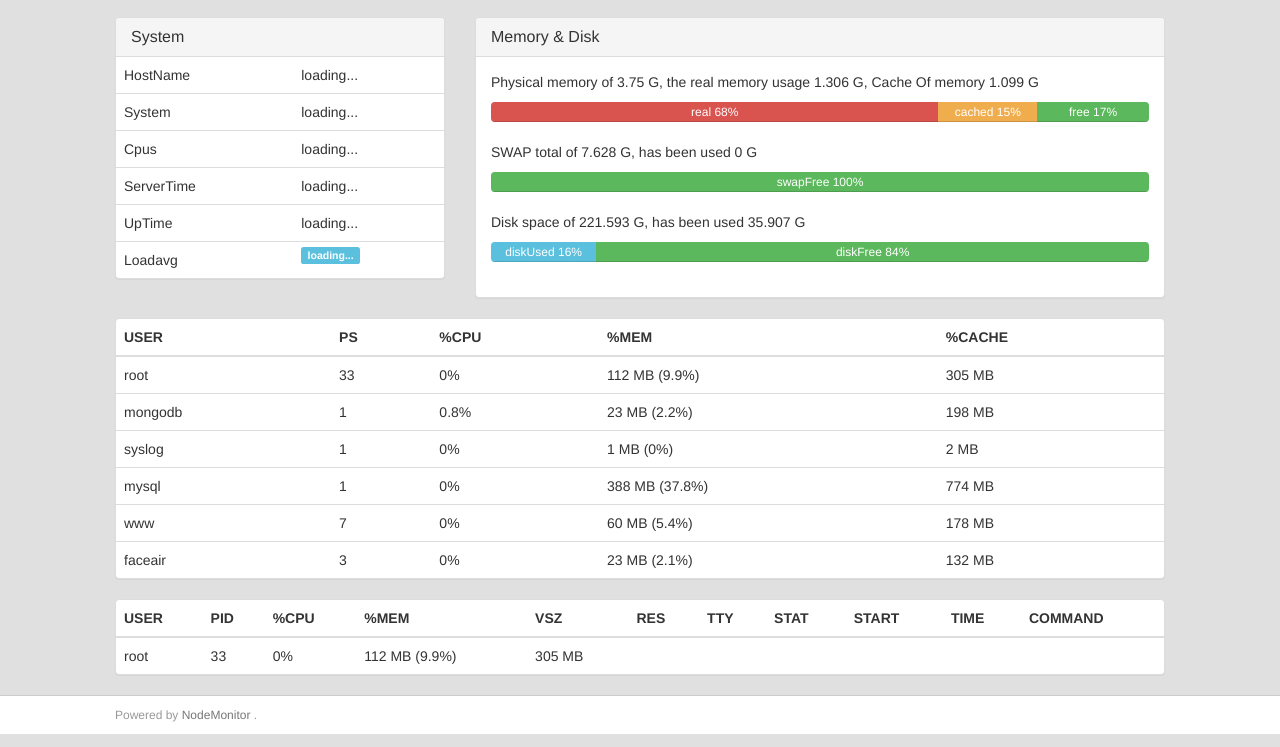
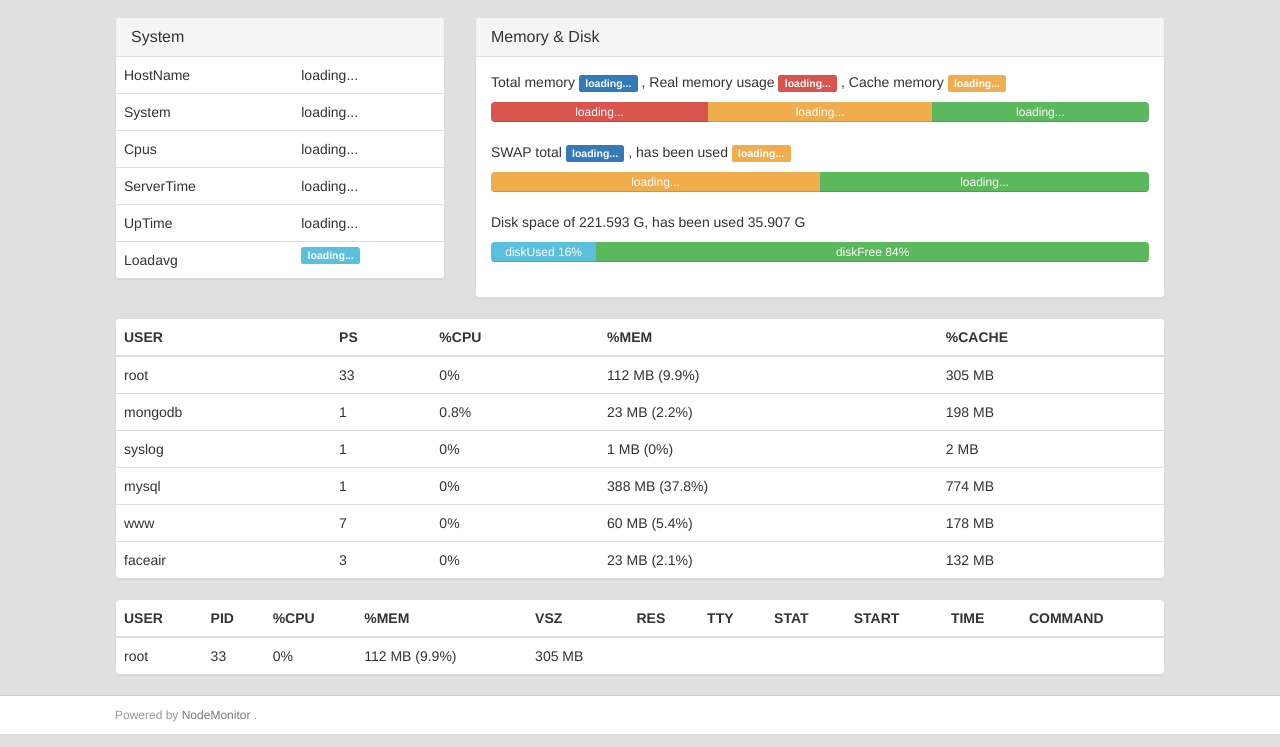
Before and after one commit to HackPlan/NodeMonitor, a website: page static/index.jade in a window 1280 px wide. Shown: the part 53-800 px from the top of the page. Drawn offline with nearby package versions, Linux system fonts and the light colour scheme; files that its build step writes are made by us from their sources.

Commit message:
live update memory info

```diff
--- a/monitor/app.coffee
+++ b/monitor/app.coffee
@@ -12,7 +12,8 @@ url = require('url')
 app = require("http").createServer(handler)
 io = require("socket.io").listen(app)
 fs = require("fs")
-app.listen 3000
+app.listen 2998
 
 io.sockets.on "connection", (socket) ->
   setInterval(Monitor.osData, 1000, socket)
+  setInterval(Monitor.memData, 5000, socket)
--- a/static/index.jade
+++ b/static/index.jade
@@ -62,20 +62,28 @@ html
                         .panel-heading
                             h3.panel-title  Memory & Disk
                         .panel-body
-                            p Physical memory of 3.75 G, the real memory usage 1.306 G, Cache Of memory 1.099 G
+                            p Total memory&nbsp;
+                                span#totalMem.label.label-primary loading...
+                                span &nbsp;, Real memory usage&nbsp;
+                                span#realMem.label.label-danger loading...
+                                span &nbsp;, Cache memory&nbsp;
+                                span#cachedMem.label.label-warning loading...
                             .progress
-                                .progress-bar.progress-bar-danger(role='progressbar', style='width: 68%;')
-                                    | real 68%
-                                .progress-bar.progress-bar-warning(role='progressbar', style='width: 15%;')
-                                    | cached 15%
-                                .progress-bar.progress-bar-success(role='progressbar', style='width: 17%;')
-                                    | free 17%
-                            p SWAP total of 7.628 G, has been used 0 G
+                                #realMemPer.progress-bar.progress-bar-danger(role='progressbar', style='width: 33%;')
+                                    | loading...
+                                #cachedMemPer.progress-bar.progress-bar-warning(role='progressbar', style='width: 34%;')
+                                    | loading...
+                                #freeMemPer.progress-bar.progress-bar-success(role='progressbar', style='width: 33%;')
+                                    | loading...
+                            p SWAP total&nbsp;
+                                span#swaptotalMem.label.label-primary loading...
+                                span &nbsp;, has been used&nbsp;
+                                span#swapUsedMem.label.label-warning loading...
                             .progress
-                                .progress-bar.progress-bar-warning(role='progressbar', style='width: 0%;')
-                                    | swapUsed 0%
-                                .progress-bar.progress-bar-success(role='progressbar', style='width: 100%;')
-                                    | swapFree 100%
+                                #swapUsedMemPer.progress-bar.progress-bar-warning(role='progressbar', style='width: 50%;')
+                                    | loading...
+                                #swapFreeMemPer.progress-bar.progress-bar-success(role='progressbar', style='width: 50%;')
+                                    | loading...
                             p Disk space of 221.593 G, has been used 35.907 G
                                 .progress
                                     .progress-bar.progress-bar-info(role='progressbar', style='width: 16%;')
```
Also changed, not shown: monitor/Monitor.coffee (+8 -2 lines), static/change.coffee (+18 -0 lines).
